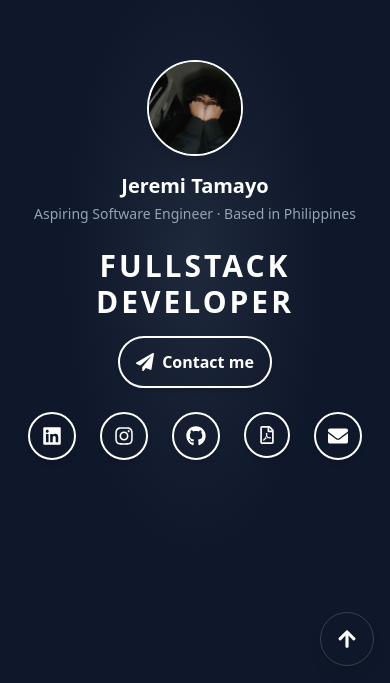
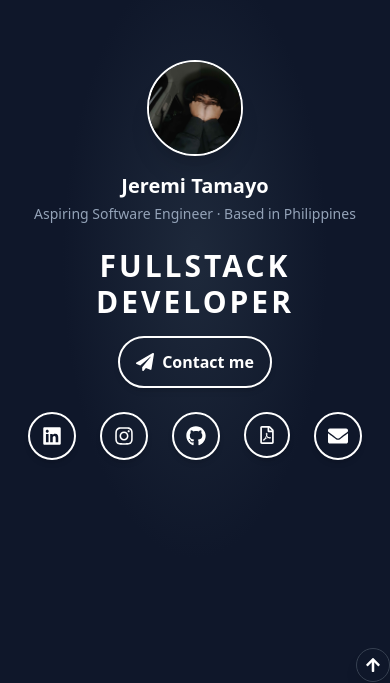
Before and after one commit to JATnpc/jeremi-portfolio, a React (Vite) app: page / in a window 390 px wide. Shown: the part 162-845 px from the top of the page. Built offline with nearby package versions, Linux system fonts and the light colour scheme.

Commit message:
scroll up fixed on mobile

```diff
--- a/src/components/HomePage.jsx
+++ b/src/components/HomePage.jsx
@@ -27,12 +27,13 @@
       {/* Minimal Floating Scroll-to-Top Button */}
       <button
         onClick={scrollToHero}
-        className="fixed bottom-4 right-4 z-50 bg-[#0f172a] hover:bg-[#1e293b] border border-gray-700 text-white p-4 md:p-2 rounded-full transition-colors duration-200 shadow-lg focus:outline-none focus:ring-2 focus:ring-white"
+        className="fixed bottom-4 right-4 md:bottom-6 md:right-6 z-50 bg-transparent hover:bg-[#1e293b]/40 border border-gray-700 text-white p-2 md:p-4 rounded-full transition-colors duration-200 shadow-lg focus:outline-none focus:ring-2 focus:ring-white"
+        style={{ bottom: 'env(safe-area-inset-bottom, 1rem)', right: 'env(safe-area-inset-right, 1rem)' }}
         aria-label="Scroll to top"
         tabIndex={0}
         onKeyDown={e => { if (e.key === 'Enter' || e.key === ' ') { scrollToHero(); } }}
       >
-        <FaArrowUp size={20} />
+        <FaArrowUp size={16} className="md:size-5" />
       </button>
     </div>
   );
```
